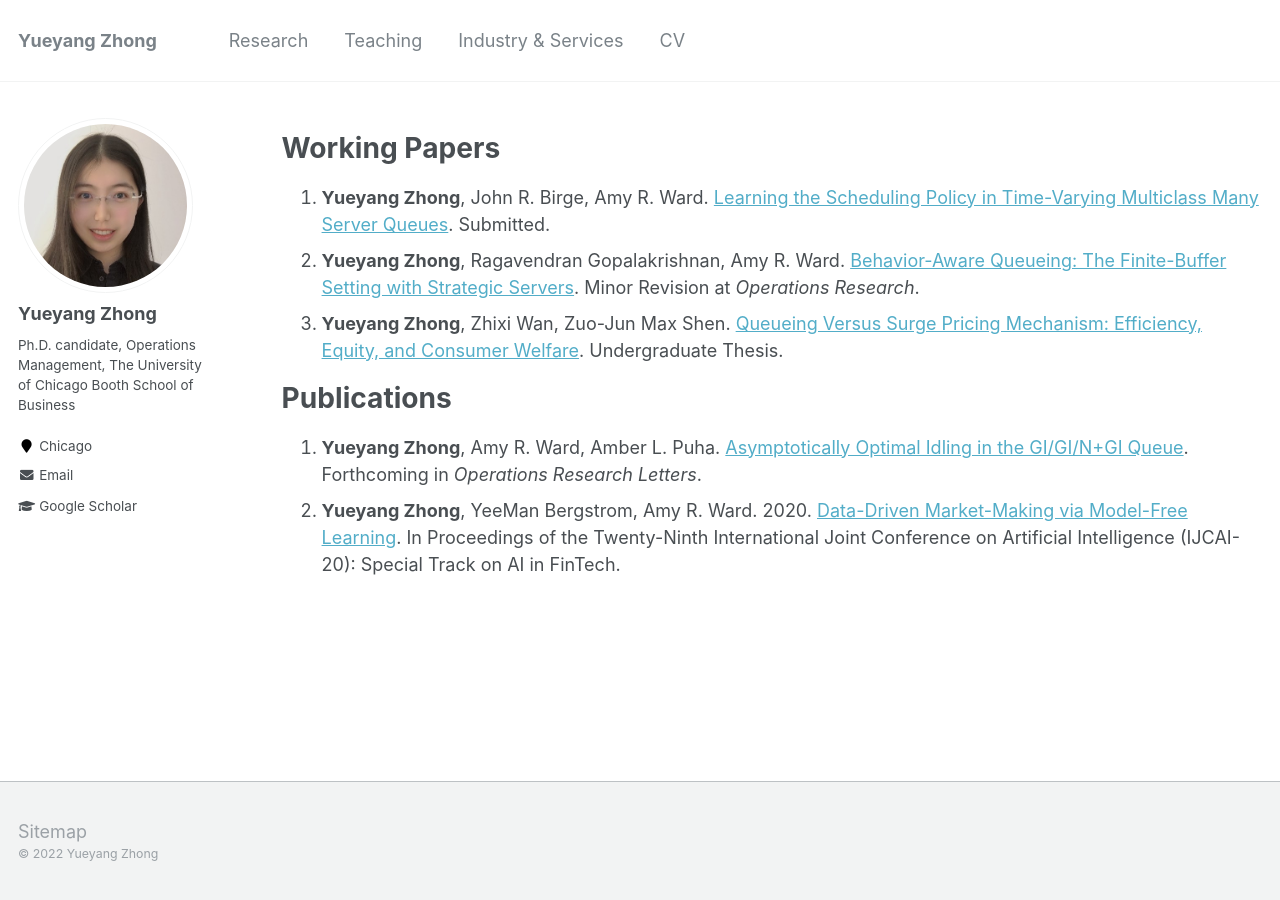
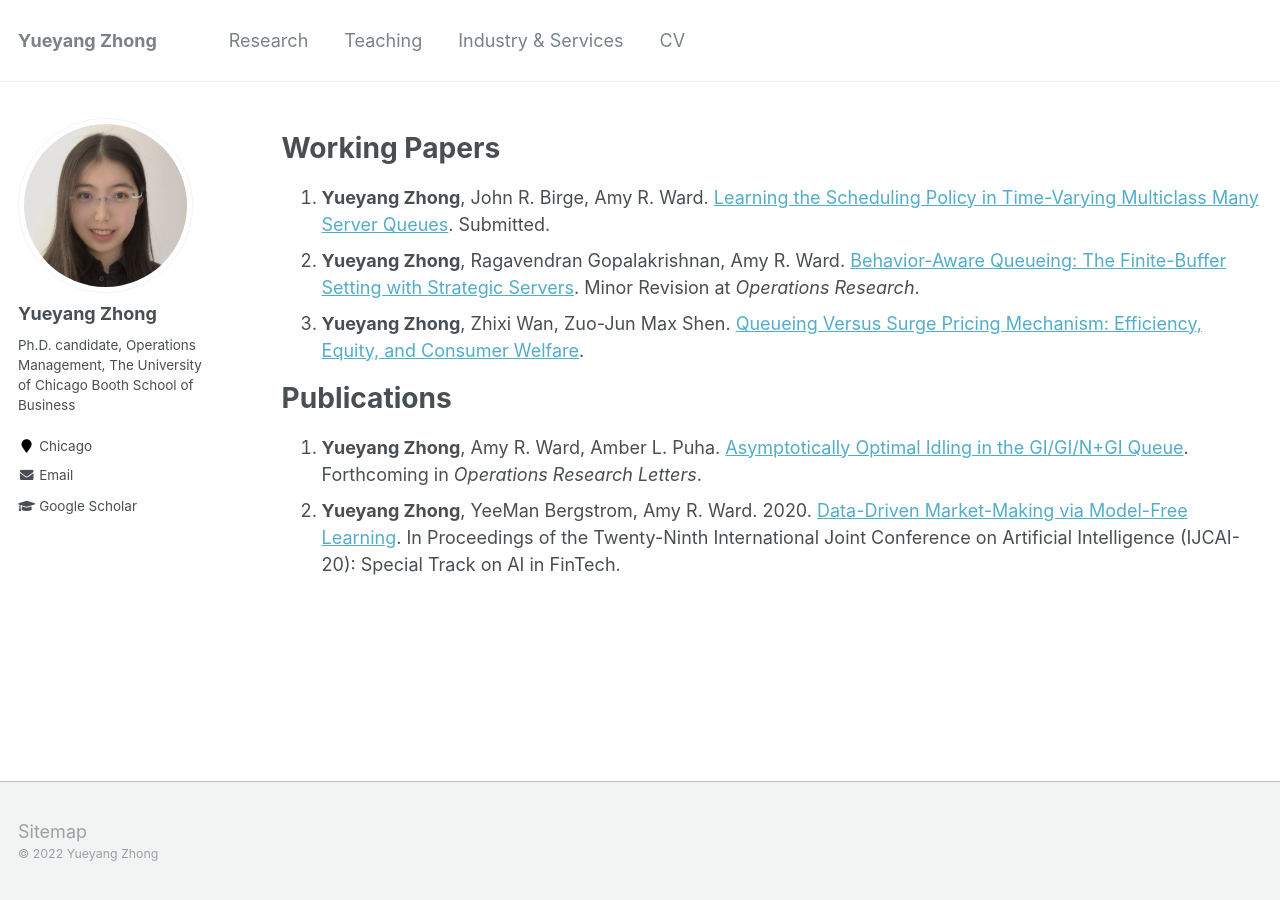
Before and after one commit to alicemengqi/site, a Jekyll site: the page built from _pages/publications.md, in a window 1280 px wide. Built offline with Jekyll 4.4.1, drawn with Linux system fonts in a browser that asks for light colours.

Commit message:
Update publications.md

```diff
--- a/_pages/publications.md
+++ b/_pages/publications.md
@@ -9,7 +9,7 @@ author_profile: true
 # Working Papers
 1. **Yueyang Zhong**, John R. Birge, Amy R. Ward. [Learning the Scheduling Policy in Time-Varying Multiclass Many Server Queues](https://papers.ssrn.com/sol3/papers.cfm?abstract_id=4090021). Submitted.
 2. **Yueyang Zhong**, Ragavendran Gopalakrishnan, Amy R. Ward. [Behavior-Aware Queueing: The Finite-Buffer Setting with Strategic Servers](https://papers.ssrn.com/sol3/papers.cfm?abstract_id=3633435). Minor Revision at *Operations Research*.
-3. **Yueyang Zhong**, Zhixi Wan, Zuo-Jun Max Shen. [Queueing Versus Surge Pricing Mechanism: Efficiency, Equity, and Consumer Welfare](https://papers.ssrn.com/sol3/papers.cfm?abstract_id=3699134). Undergraduate Thesis.
+3. **Yueyang Zhong**, Zhixi Wan, Zuo-Jun Max Shen. [Queueing Versus Surge Pricing Mechanism: Efficiency, Equity, and Consumer Welfare](https://papers.ssrn.com/sol3/papers.cfm?abstract_id=3699134).
 
 # Publications
 1. **Yueyang Zhong**, Amy R. Ward, Amber L. Puha. [Asymptotically Optimal Idling in the GI/GI/N+GI Queue](https://www.sciencedirect.com/science/article/pii/S0167637722000530). Forthcoming in *Operations Research Letters*.
```
